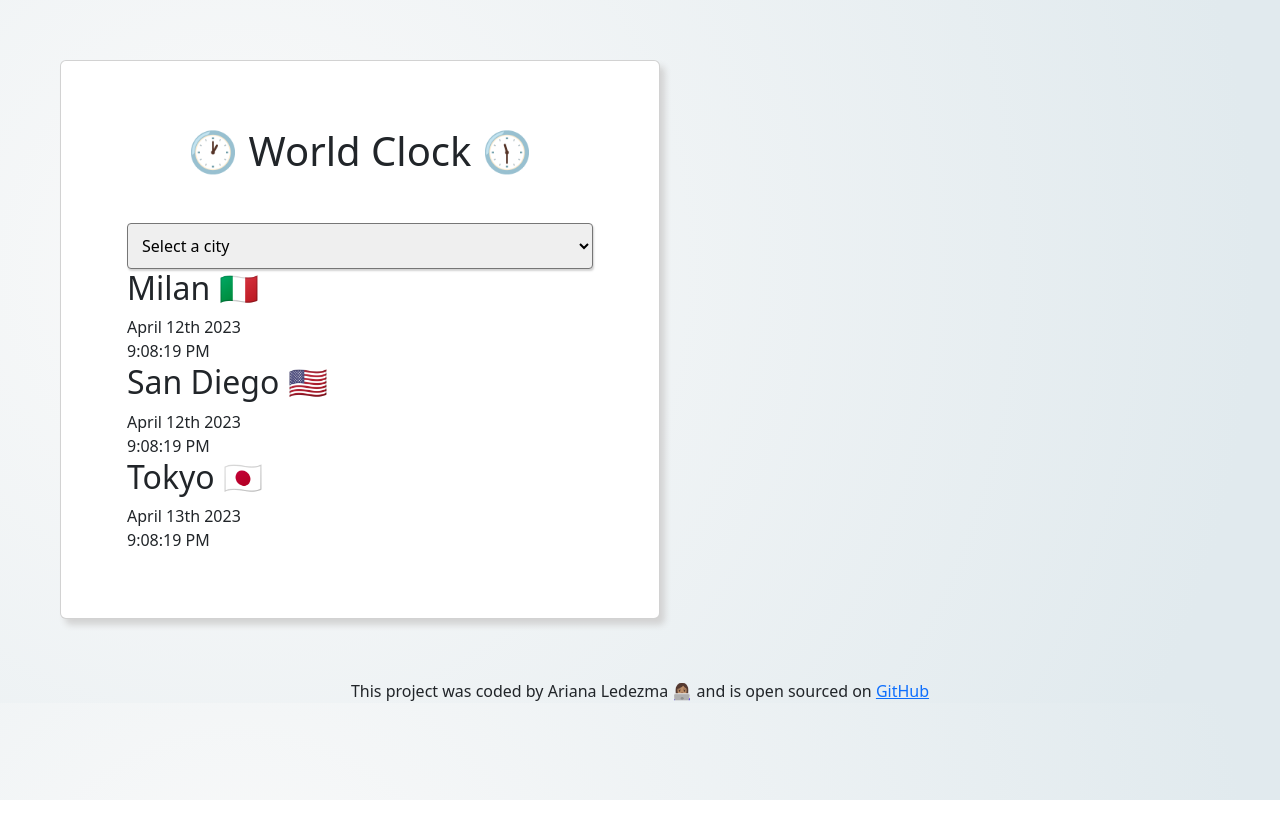
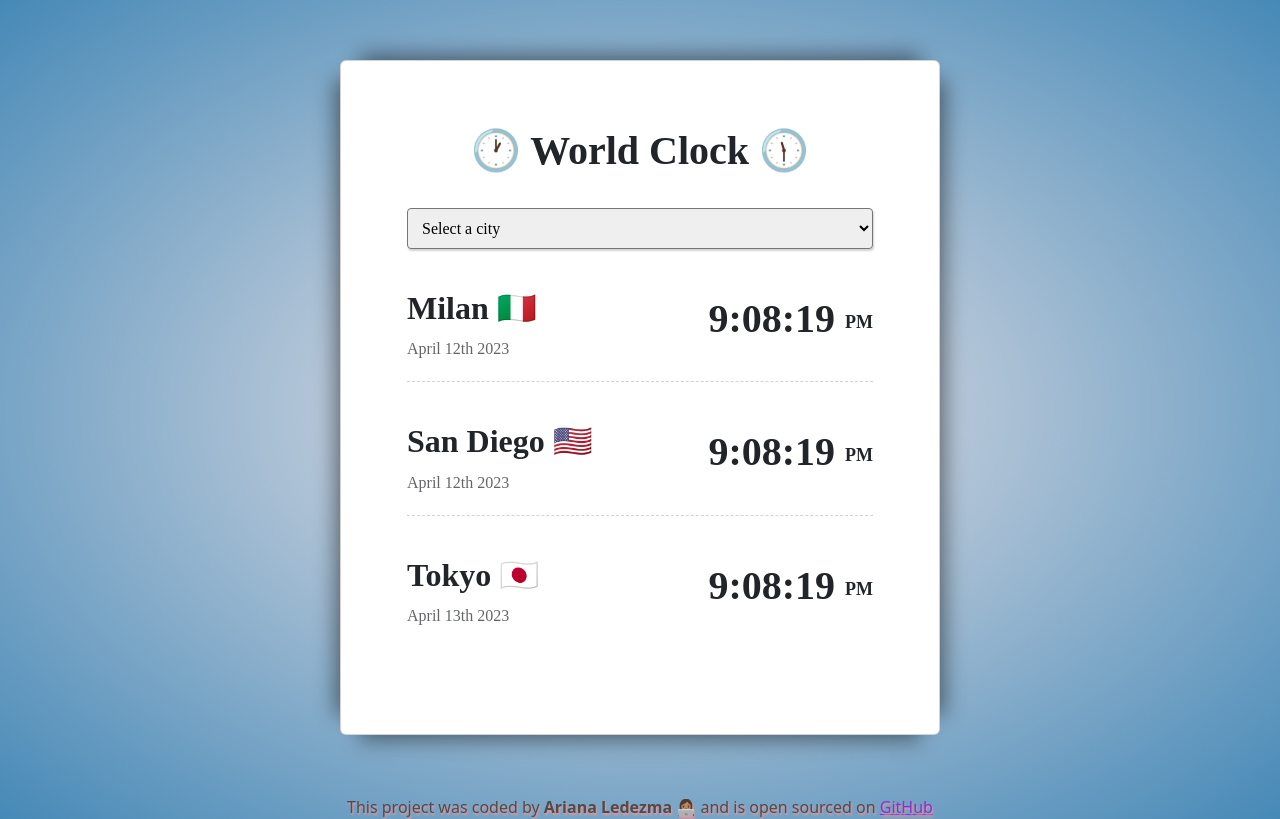
Before and after one commit to ariaLed72/World-Clock, a plain HTML site: page index.html in a window 1280 px wide. Drawn offline with nearby package versions, Linux system fonts and the light colour scheme.

Commit message:
Styled project with CSS top to bottom

```diff
--- a/index.html
+++ b/index.html
@@ -29,26 +29,36 @@
           </select>
 
           <div class="city">
-            <h2>Milan 🇮🇹</h2>
-            <div class="date">April 12th 2023</div>
-            <div class="time">9:08:19 PM</div>
+            <div>
+              <h2 id="city-name">Milan 🇮🇹</h2>
+              <div class="date">April 12th 2023</div>
+            </div>
+            <div class="time">9:08:19 <span class="ampm">PM</span></div>
           </div>
           <div class="city">
-            <h2>San Diego 🇺🇸</h2>
-            <div class="date">April 12th 2023</div>
-            <div class="time">9:08:19 PM</div>
+            <div>
+              <h2 id="city-name">San Diego 🇺🇸</h2>
+              <div class="date">April 12th 2023</div>
+            </div>
+            <div class="time">9:08:19 <span class="ampm">PM</span></div>
           </div>
           <div class="city">
-            <h2>Tokyo 🇯🇵</h2>
-            <div class="date">April 13th 2023</div>
-            <div class="time">9:08:19 PM</div>
+            <div>
+              <h2 id="city-name">Tokyo 🇯🇵</h2>
+              <div class="date">April 13th 2023</div>
+            </div>
+            <div class="time">9:08:19 <span class="ampm">PM</span></div>
           </div>
         </div>
       </div>
     </div>
-    <footer>
-      This project was coded by Ariana Ledezma 👩🏽‍💻 and is open sourced on
-      <a href="https://github.com/ariaLed72/World-Clock" target="blank"
+    <footer id="refl">
+      This project was coded by <strong>Ariana Ledezma</strong> 👩🏽‍💻 and is open
+      sourced on
+      <a
+        href="https://github.com/ariaLed72/World-Clock"
+        target="blank"
+        id="git-link"
         >GitHub</a
       >
     </footer>
--- a/src/style.css
+++ b/src/style.css
@@ -1,23 +1,18 @@
 body {
-  background: radial-gradient(
-    circle at 18.7% 37.8%,
-    rgb(250, 250, 250) 0%,
-    rgb(225, 234, 238) 90%
-  );
-}
-
-.card {
-  max-width: 600px;
-  margin: 0 auto;
-  background: white;
-  padding: 50px;
-  margin: 60px;
-  box-shadow: 5px 6px 6px lightgray;
+  background: radial-gradient(rgb(239, 230, 233) 0%, rgb(70, 137, 183) 100%);
 }
 
 h1 {
   text-align: center;
-  padding-bottom: 40px;
+  padding-bottom: 25px;
+  font-family: serif;
+  font-weight: bold;
+}
+
+footer {
+  text-align: center;
+  color: rgb(77, 77, 77);
+  text-shadow: 1px 2px 2px rgb(239, 148, 148);
 }
 
 select {
@@ -28,6 +23,55 @@ select {
   box-shadow: 1px 2px 2px lightgray;
 }
 
-footer {
-  text-align: center;
+.card {
+  max-width: 600px;
+  margin: 60px auto;
+  background: white;
+  padding: 50px;
+  box-shadow: 0px -25px 20px -20px rgba(0, 0, 0, 0.45),
+    25px 0 20px -20px rgba(0, 0, 0, 0.45),
+    0px 25px 20px -20px rgba(0, 0, 0, 0.45),
+    -25px 0 20px -20px rgba(0, 0, 0, 0.45);
+  font-family: serif;
 }
+
+.card-title {
+  font-size: 40px;
+  font-weight: bolder;
+}
+
+.city {
+  display: flex;
+  justify-content: space-between;
+  margin: 20px 0;
+  border-bottom: 1px dashed lightgrey;
+  padding: 20px 0;
+}
+
+.city:last-child {
+  border: none;
+}
+
+.date {
+  opacity: 0.7;
+}
+
+.time {
+  font-size: 40px;
+  font-weight: bold;
+}
+
+.ampm {
+  font-size: 18px;
+  vertical-align: middle;
+}
+
+#city-name {
+  font-weight: bold;
+  margin: 0 0 10px;
+  font-size: 32px;
+}
+
+#git-link {
+  color: rgb(130, 50, 215);
+}
```
